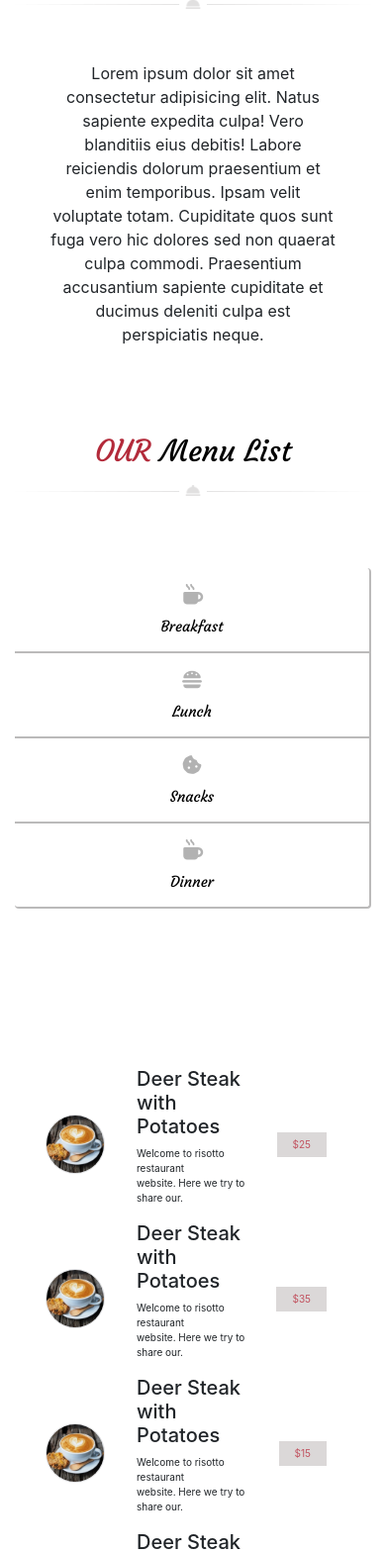
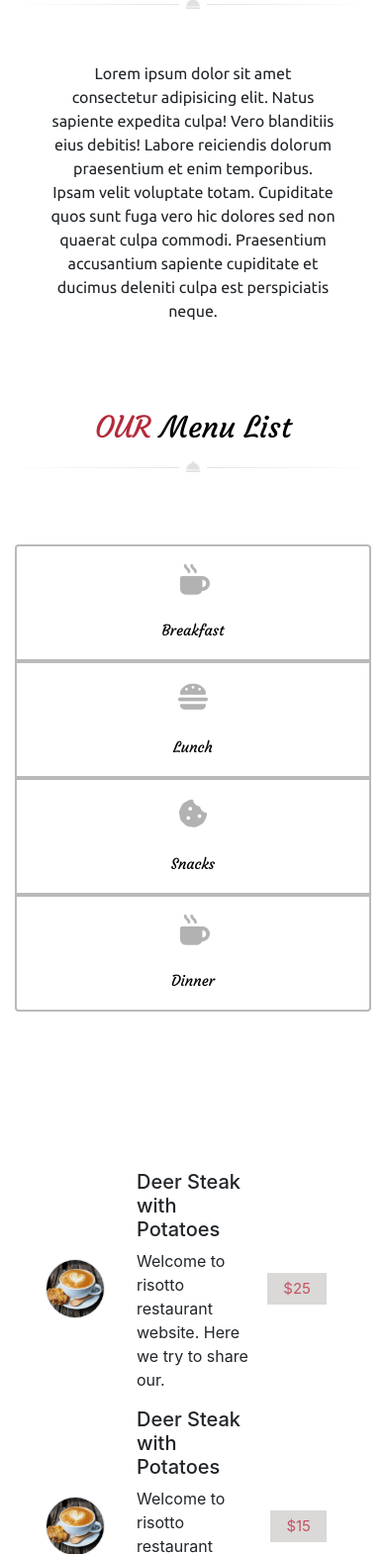
Before and after one commit to ZulMendez/coding_16_site_chef, a website: page index.html in a window 390 px wide. Shown: the part 430-2000 px from the top of the page at 99% size. Drawn offline with nearby package versions, Linux system fonts and the light colour scheme.

Commit message:
modifications media

```diff
--- a/index.html
+++ b/index.html
@@ -19,24 +19,24 @@
             </button>
             <div class="collapse navbar-collapse" id="navbarSupportedContent">
                 <div class="container">
-                    <div class="row w-100 mx-auto align-items-center">
+                    <div class="row w-100 mx-auto align-items-center justify-content-center">
                         <div class="col-lg-5 col-md-3 col-sm-2">
                             <ul class="navbar-nav d-flex align-items-center m-0 p-0 list-unstyled">
                                 <li class="nav-item w-100">
                                     <a class="nav-link liste text-white text-center" href="">HOME</a>
                                 </li>
                                 <li class="nav-item w-100">
-                                    <a class="nav-link liste text-white text-center" href="">ABOUT US</a>
+                                    <a class="nav-link liste text-white text-center" href="">ABOUT</a>
                                 </li>
                                 <li class="nav-item w-100">
-                                    <a class="nav-link liste text-white text-center" href="">MENU LIST</a>
+                                    <a class="nav-link liste text-white text-center" href="">MENU</a>
                                 </li>
                                 <li class="nav-item w-100">
                                     <a class="nav-link liste text-white text-center" href="">TEAM</a>
                                 </li>
                             </ul>
                         </div>
-                        <div class="col-lg-1 col-md-4 col-sm-6 text-center">
+                        <div class="logo col-lg-1 col-md-4 col-sm-6 text-center">
                             <img class="img-fluid" src="./public/images/logo.png" alt="logo">
                         </div>
                         <div class="listenav col-lg-5 col-md-3 col-sm-3">
@@ -133,7 +133,7 @@
         <!-- LISTE BOUTON -->
         <div class="menu container py-5 w-100">
             <div class="row">
-                <div class="icones col-lg-2 col-md-5 col-sm-5 p-0">
+                <div class="icones col-lg-2 col-md-12 col-sm-6 p-0">
                     <div class="list-group pb-10" id="list-tab" role="tablist">
                         <a class="list-group-item list-group-item-action active" role="tab" data-toggle="list"
                             aria-controls="breakfast" id="breakfast" href="#n1">
@@ -154,7 +154,7 @@
                     </div>
                 </div>
                 <!-- LISTE MENU -->
-                <div class="menutext col-lg-10 col-md-2 col-sm-2 p-0">
+                <div class="menutext col-lg-10 col-md-12 col-sm-6 p-0">
                     <div class="tab-content">
                         <div class="tab-pane fade active show" role="tabpanel" aria-labelledby="breakfast" id="n1">
                             <div class="container row d-inline-flex">
@@ -171,21 +171,6 @@
                                         <span>$25</span>
                                     </div>
                                 </div>
-                                <div class="col-lg-6 col-md-12 col-sm-3 d-flex align-items-center">
-                                    <div class="coffee px-3">
-                                        <img class="cercle rounded-circle" src="./public/images/menu_image_1.jpg"
-                                            alt="coffee">
-                                    </div>
-                                    <div class="text-menu px-3">
-                                        <h5>Deer Steak with Potatoes</h5>
-                                        <p>Welcome to risotto restaurant <br> website. Here we try to share our.</p>
-                                    </div>
-                                    <div class="prix px-3">
-                                        <span>$35</span>
-                                    </div>
-                                </div>
-                            </div>
-                            <div class="container row d-inline-flex">
                                 <div class="col-lg-6 col-md-12 col-sm-3 d-flex align-items-center">
                                     <div class="coffee px-3">
                                         <img class="cercle rounded-circle" src="./public/images/menu_image_1.jpg"
@@ -285,19 +270,6 @@
                                         <span>$15</span>
                                     </div>
                                 </div>
-                                <div class="col-lg-6 col-md-12 col-sm-3 d-flex align-items-center">
-                                    <div class="coffee px-3">
-                                        <img class="cercle rounded-circle" src="./public/images/menu_image_1.jpg"
-                                            alt="coffee">
-                                    </div>
-                                    <div class="text-menu px-3">
-                                        <h5>Deer Steak with Potatoes</h5>
-                                        <p>Welcome to risotto restaurant <br> website. Here we try to share our.</p>
-                                    </div>
-                                    <div class="prix px-3">
-                                        <span>$20</span>
-                                    </div>
-                                </div>
                             </div>
                         </div>
                         <div class="tab-pane fade" role="tabpanel" aria-labelledby="dinner" id="n4">
@@ -333,6 +305,7 @@
                     </div>
                 </div>
             </div>
+        </div>
     </section>
     <!-- fin section 1 -->
     <!-- section 2 - CHEFS -->
@@ -410,23 +383,23 @@
         </div>
         <div class="blog container">
             <div class="blog row">
-                <div class="col-lg-6 col-md-5 col-sm-1 mx-auto">
-                    <img class="img-fluid" src="./public/images/blog_img1.jpg" alt="">
+                <div class="col-lg-6 col-md-12 col-sm-6 mx-auto">
+                    <img class="" src="./public/images/blog_img1.jpg" alt="">
                     <div class="">
                         <button class="btn btn-bouton" type="button"><span>12</span>April
                             2017/ <span>20</span>Comment/ <span>35</span>Likes</button>
                     </div>
-                    <h6>Lorem Ipsum</h6>
-                    <p>Lorem Ipsum is simply dummy text of the printing and<br>typesetting industry.</p>
+                    <h6 class="textblog font-weight-bold">Lorem Ipsum</h6>
+                    <p class="textblog">Lorem Ipsum is simply dummy text of the printing and<br>typesetting industry.</p>
                 </div>
-                <div class="col-lg-6 col-md-5 col-sm-1">
-                    <img class="img-fluid" src="./public/images/blog_img2.jpg" alt="">
+                <div class="col-lg-6 col-md-12 col-sm-6">
+                    <img class="" src="./public/images/blog_img2.jpg" alt="">
                     <div class="">
                         <button class="btn btn-bouton" type="button"><span>12</span>April
                             2017/ <span>20</span>Comment/<span>35</span>Likes</button>
                     </div>
-                    <h6>Lorem Ipsum</h6>
-                    <p>Lorem Ipsum is simply dummy text of the printing and<br>typesetting industry.</p>
+                    <h6 class="textblog font-weight-bold">Lorem Ipsum</h6>
+                    <p class="textblog">Lorem Ipsum is simply dummy text of the printing and<br>typesetting industry.</p>
                 </div>
                 <button type="button" class="date btn-bouton btn-lg d-flex mx-auto mb-5">Know More</button>
             </div>
--- a/src/sass/modules/_header.sass
+++ b/src/sass/modules/_header.sass
@@ -2,29 +2,33 @@ header
     position: relative
     #headertitre
         position: absolute
-        top: 10%
+        top: 50%
+        left: 50%
+        transform: translate(-50%, -50%)
         z-index: 1100
+        @include media-breakpoint-only(md)
+            top: 50%
         h4
             font-size: 100px
             color: white
             font-family: Courgette-Regular
-            @include media-breakpoint-down(lg)
-                font-size: 40px
-                margin-top: 70px
+            @include media-breakpoint-down(md)
+                font-size: 25px
+                margin-top: 30px
             .petit
                 font-size: 80px
                 @include media-breakpoint-down(lg)
-                    font-size: 30px
+                    font-size: 20px
         .boutton
             font-size: 30px
             @include media-breakpoint-down(lg)
-                font-size: 5px
+                display: none
             .btn
                 border: 10px solid none
                 border-radius: 30px
                 padding: 10px 30px
                 @include media-breakpoint-down(lg)
-                    font-size: 10px
+                    font-size: 5px
                     margin: 0 5px
     .navbar
         position: absolute
@@ -32,14 +36,21 @@ header
         .liste
             border-top: 2px solid white
             border-bottom: 2px solid white
+            @include media-breakpoint-down(sm)
+                background-color: #C12D3F
             a
                 text-decoration: none
                 font-size: 15px
+            @include media-breakpoint-down(lg)
+                font-size: 10px
             &:hover
                 background-color: #C12D3F
-        // .listenav
-        //     @include media-breakpoint-only(lg)
-        //         display: none
+        .logo
+            @include media-breakpoint-down(lg)
+                display: none
+        .listenav
+            @include media-breakpoint-down(sm)
+                display: none
     .carousel
             .d-block
                 filter: brightness(10%)
--- a/src/sass/modules/_section1.sass
+++ b/src/sass/modules/_section1.sass
@@ -14,6 +14,7 @@
             color: #000
         .storytext
             width: 50%
+            font-family: Ubuntu-Regular
             @include media-breakpoint-down(lg)
                 width: 80%
     .menu
@@ -26,8 +27,11 @@
                 border: none
                 border-bottom: 2px solid #bbbaba
                 border-right: 2px solid #bbbaba
-                @include media-breakpoint-down(lg)
-                    font-size: 20px
+                @include media-breakpoint-down(sm)
+                    font-size: 30px
+                    border: 2px solid #bbbaba
+                @include media-breakpoint-only(md)
+                    border: 2px solid #bbbaba
             i
                 color: grey
                 opacity: 0.6
@@ -37,13 +41,14 @@
             span
                 font-family: Courgette-Regular
                 font-size: 30px
-                @include media-breakpoint-down(lg)
+                @include media-breakpoint-down(sm)
                     font-size: 15px
                     text-align: center
     .menutext
+        @include media-breakpoint-only(md)
+            margin-left: 80px
+            margin-bottom: 100px
         .text-menu
-            @include media-breakpoint-down(lg)
-                font-size: 10px
         .cercle
             border: solid 0.08em #e0e1e4
             border-radius: 50%
@@ -51,7 +56,7 @@
             font-size: 80px
             margin: 5px
             height: 150px
-            @include media-breakpoint-down(lg)
+            @include media-breakpoint-down(sm)
                 font-size: 10px
                 margin: auto
                 height: 60px
@@ -60,5 +65,7 @@
             padding: 5px
             opacity: 0.8
             color: #B32A3A
-            @include media-breakpoint-down(lg)
-                font-size: 10px
+            @include media-breakpoint-down(sm)
+                font-size: 15px
+            @include media-breakpoint-only(md)
+                font-size: 20px
--- a/src/sass/modules/_section2.sass
+++ b/src/sass/modules/_section2.sass
@@ -14,14 +14,20 @@
     .chefs
         display: flex
         justify-content: center
+        @include media-breakpoint-down(sm)
+            width: 380px
+            display: block
         p
             border-top: 1px solid white
             color: white
             text-transform: uppercase
             font-family: Ubuntu-Regular
-            @include media-breakpoint-down(lg)
-                font-size: 10px
+            @include media-breakpoint-down(sm)
+                font-size: 15px
+                opacity: 0.7
         img
             width: 200px
-            @include media-breakpoint-down(lg)
-                width: 80px
+            @include media-breakpoint-down(sm)
+                width: 100px
+            @include media-breakpoint-only(md)
+                width: 150px
--- a/src/sass/modules/_section3.sass
+++ b/src/sass/modules/_section3.sass
@@ -6,10 +6,12 @@
         height: 50vh
         margin: 0 auto
         border-radius: 5%
-        @include media-breakpoint-down(lg)
+        @include media-breakpoint-down(sm)
             height: 80vh
         @include media-breakpoint-only(md)
-            height: 35vh
+            width: 100%
+            height: 100%
+            height: 30vh
         input
             border-radius: 15px
         select
@@ -37,24 +39,34 @@
             border: solid 0.3em lightgrey
             height: auto
             width: auto
-            @include media-breakpoint-down(md)
+            @include media-breakpoint-down(sm)
                 height: 150px
         span
             font-weight: bold
             font-size: 22px
+            font-family: Ubuntu-Regular
+        .textblog
+            font-family: Ubuntu-Regular
+            @include media-breakpoint-only(md)
+                font-size: 20px
         button
             font-size: 16px
             top: 50%
             left: 50%
-            transform: translate(0%, -50%)
+            transform: translate(15%, -50%)
             -ms-transform: translate(-50%, -50%)
             color: white
             font-size: 16px
             margin: 0px 0px 0 50px
             border-radius: 8px
             text-align: center
-            @include media-breakpoint-down(md)
+            @include media-breakpoint-only(md)
                 margin: auto
+                font-size: 20px
+                right: auto
+            @include media-breakpoint-only(sm)
+                transform: translate(-50%, -50%)
+                -ms-transform: translate(-50%, -50%)
         .date
             margin-bottom: 50px
             border-radius: 30px
--- a/src/sass/modules/_section4.sass
+++ b/src/sass/modules/_section4.sass
@@ -15,14 +15,18 @@
             font-family: Courgette-Regular
             color: #ffffff
     .row
+        @include media-breakpoint-down(lg)
+            margin-top: 10px
         .temoincont
             border-radius: 15%
             border: 5px solid white
             height: 200px
             @include media-breakpoint-down(lg)
                 height: 100px
+                margin-top: 15px
         .text-client
             font-family: Ubuntu-Regular
+            opacity: 0.7
             @include media-breakpoint-down(lg)
                 font-size: 17px
                 margin: auto
```
Also changed, not shown: public/css/app.css.
